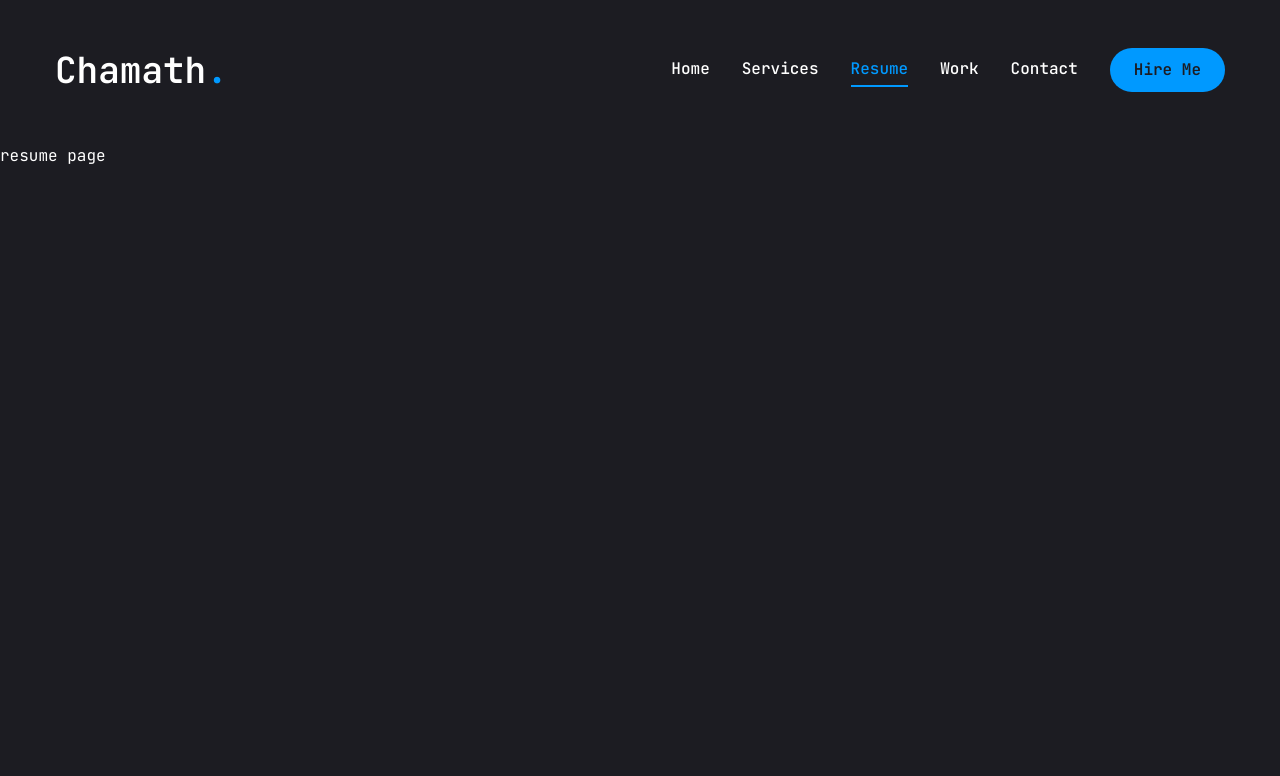
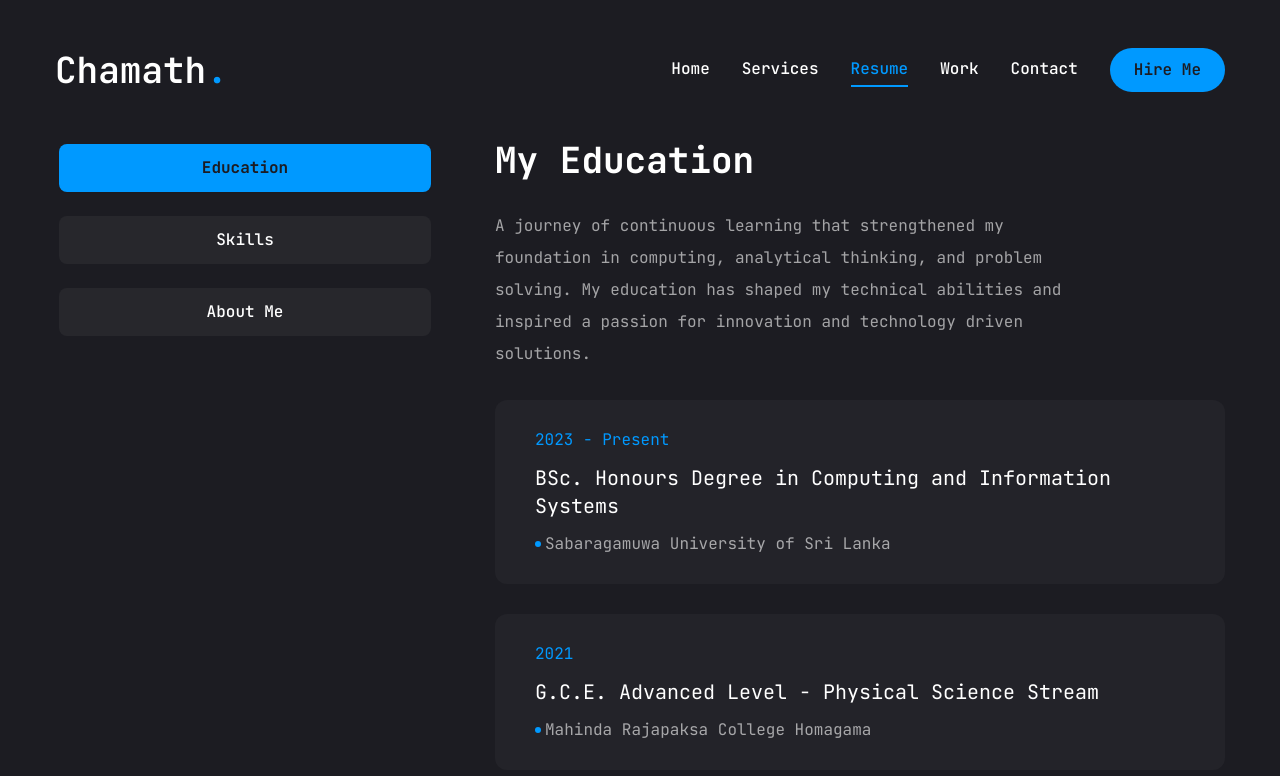
Before and after one commit to CPdanthanarayana/Portfolio, a Next.js app: page /resume in a window 1280 px wide. Shown: the top 776 px of the page. Built offline with nearby package versions, Linux system fonts and the light colour scheme.

Commit message:
Setup Resume page with using frame motions, icons, tabs and scroll area.

```diff
--- a/app/resume/page.jsx
+++ b/app/resume/page.jsx
@@ -1,7 +1,242 @@
+"use client";
+
+import {
+  FaHtml5,
+  FaCss3,
+  FaJs,
+  FaReact,
+  FaFigma,
+  FaNodeJs,
+  FaLaravel,
+} from "react-icons/fa";
+import { SiDjango } from "react-icons/si";
+
+import { SiTailwindcss, SiNextdotjs } from "react-icons/si";
+
+//about data
+const about = {
+  title: "About Me",
+  description:
+    "Motivated and detail-oriented Full-Stack Developer and Software Engineering undergraduate with hands on experience in developing dynamic web and mobile applications. Skilled in Java, JavaScript, Node.js, React, PHP, MySQL, and Flutter with Firebase, with a strong foundation in object-oriented programming and database management. Passionate about building efficient, scalable solutions that enhance user experience and address real-world challenges. Eager to contribute to innovative projects and continuously expand technical expertise in global software development environments.",
+  info: [
+    {
+      fieldName: "Name",
+      fieldValue: "Chamath Danthanarayana",
+    },
+    {
+      fieldName: "Phone",
+      fieldValue: "(+94) 76 688 7096",
+    },
+    {
+      fieldName: "Location",
+      fieldValue: "Colombo, Sri Lanka",
+    },
+    {
+      fieldName: "Email",
+      fieldValue: "dcpoorna887@gmail.com",
+    },
+    {
+      fieldName: "Languages",
+      fieldValue: "English, Sinhala",
+    },
+  ],
+};
+
+//education data
+const education = {
+  icon: "/assets/resume/cap.svg",
+  title: "My Education",
+  description:
+    "A journey of continuous learning that strengthened my foundation in computing, analytical thinking, and problem solving. My education has shaped my technical abilities and inspired a passion for innovation and technology driven solutions.",
+
+  items: [
+    {
+      institute: "Sabaragamuwa University of Sri Lanka",
+      degree: "BSc. Honours Degree in Computing and Information Systems",
+      duration: "2023 - Present",
+    },
+    {
+      institute: "Mahinda Rajapaksa College Homagama",
+      degree: "G.C.E. Advanced Level - Physical Science Stream",
+      duration: "2021",
+    },
+  ],
+};
+
+//skills data
+const skills = {
+  icon: "/assets/resume/skills.svg",
+  title: "My Skills",
+  description:
+    "Here are some of the technologies and tools I have worked with:",
+
+  skillList: [
+    {
+      icon: <FaHtml5 />,
+      name: "HTML",
+    },
+    {
+      icon: <FaCss3 />,
+      name: "CSS",
+    },
+    {
+      icon: <FaJs />,
+      name: "JavaScript",
+    },
+    {
+      icon: <FaReact />,
+      name: "React",
+    },
+    {
+      icon: <FaFigma />,
+      name: "Figma",
+    },
+    {
+      icon: <FaNodeJs />,
+      name: "Node.js",
+    },
+    {
+      icon: <SiTailwindcss />,
+      name: "Tailwind CSS",
+    },
+    {
+      icon: <SiNextdotjs />,
+      name: "Next.js",
+    },
+    {
+      icon: <FaLaravel />,
+      name: "Laravel",
+    },
+    {
+      icon: <SiDjango />,
+      name: "Django",
+    },
+  ],
+};
+
+import { Tabs, TabsList, TabsTrigger, TabsContent } from "@/components/ui/tabs";
+import {
+  Tooltip,
+  TooltipContent,
+  TooltipTrigger,
+  TooltipProvider,
+} from "@/components/ui/tooltip";
+import { ScrollArea } from "@/components/ui/scroll-area";
+import { motion } from "framer-motion";
 const Resume = () => {
   return (
-    <div>resume page</div>
-  )
-}
+    <motion.div
+      initial={{ opacity: 0 }}
+      animate={{
+        opacity: 1,
+        transition: { delay: 2, duration: 0.4, ease: "easeIn" },
+      }}
+      className="min-h-[80vh] flex items-center justify-center py-12 xl:py-0"
+    >
+      <div className="container mx-auto">
+        <Tabs
+          defaultValue="education"
+          className="flex flex-col xl:flex-row gap-[60px]"
+        >
+          <TabsList className="flex flex-col w-full max-w-[380px] mx-auto xl:mx-0 gap-6">
+            <TabsTrigger value="education">Education</TabsTrigger>
+            <TabsTrigger value="skills">Skills</TabsTrigger>
+            <TabsTrigger value="about">About Me</TabsTrigger>
+          </TabsList>
+          {/* content */}
+          <div className="min-h-[70vh] w-full">
+            {/* education */}
+            <TabsContent value="education" className="w-full">
+              <div className="flex flex-col gap-[30px] text-center xl:text-left">
+                <h3 className="text-4xl font-bold">{education.title}</h3>
+                <p className="max-w-[600px] text-white/60 mx-auto xl:mx-0">
+                  {education.description}
+                </p>
 
-export default Resume
+                <ScrollArea className="h-[400px] ">
+                  <ul className="grid grid-cols-1 gap-[30px]">
+                    {education.items.map((item, index) => (
+                      <li
+                        key={index}
+                        className="bg-[#232329] py-6 px-10 rounded-xl flex flex-col justify-center items-start gap-2"
+                      >
+                        <span className="text-accent">{item.duration}</span>
+
+                        <h3 className="text-xl text-left">{item.degree}</h3>
+
+                        {/* dot + institute */}
+                        <p className="text-white/60 break-words flex items-center gap-1">
+                          <span className="w-[6px] h-[6px] rounded-full bg-accent inline-block"></span>
+                          {item.institute}
+                        </p>
+                      </li>
+                    ))}
+                  </ul>
+                </ScrollArea>
+              </div>
+            </TabsContent>
+
+            {/* skills */}
+            <TabsContent value="skills" className="w-full h-full">
+              <div className="flex flex-col gap-[30px]">
+                <div className="flex flex-col gap-[30px] text-center xl:text-left">
+                  <h3 className="text-4xl font-bold">{skills.title}</h3>
+                  <p className="max-w-[600px] text-white/60 mx-auto xl:mx-0">
+                    {skills.description}
+                  </p>
+                </div>
+                <ul className="grid grid-cols-2 sm:grid-cols-3 md:grid-cols-4 gap-4 xl:gap-[30px]">
+                  {skills.skillList.map((skill, index) => {
+                    return (
+                      <li key={index}>
+                        <TooltipProvider delayDuration={100}>
+                          <Tooltip>
+                            <TooltipTrigger className="w-full h-[150px] bg-[#232329] rounded-xl flex items-center justify-center group">
+                              <div className="text-6xl group-hover:text-accent transition-all duration-300 ">
+                                {skill.icon}
+                              </div>
+                            </TooltipTrigger>
+                            <TooltipContent>
+                              <p className="capitalize">{skill.name}</p>
+                            </TooltipContent>
+                          </Tooltip>
+                        </TooltipProvider>
+                      </li>
+                    );
+                  })}
+                </ul>
+              </div>
+            </TabsContent>
+
+            {/* about */}
+            <TabsContent
+              value="about"
+              className="w-full text-center xl:text-left"
+            >
+              <div className="flex flex-col gap-[30px]">
+                <h3 className="text-4xl font-bold">{about.title}</h3>
+                <p className="max-w-[600px] text-white/60 mx-auto xl:mx-0">
+                  {about.description}
+                </p>
+                <ul className="max-w-[620px] mx-auto xl:mx-0 ">
+                  {about.info.map((item, index) => (
+                    <li key={index} className="flex text-left gap-2 flex-wrap py-3">
+                      <span className="text-white/60 min-w-[90px] sm:min-w-[110px] inline-block">
+                        {item.fieldName}:
+                      </span>
+                      <span className="text-xl text-white break-words">
+                        {item.fieldValue}
+                      </span>
+                    </li>
+                  ))}
+                </ul>
+              </div>
+            </TabsContent>
+          </div>
+        </Tabs>
+      </div>
+    </motion.div>
+  );
+};
+
+export default Resume;
--- a/components/ui/scroll-area.jsx
+++ b/components/ui/scroll-area.jsx
@@ -43,7 +43,7 @@ function ScrollBar({
       {...props}>
       <ScrollAreaPrimitive.ScrollAreaThumb
         data-slot="scroll-area-thumb"
-        className="bg-border relative flex-1 rounded-full" />
+        className="bg-border relative flex-1 rounded-full bg-accent" />
     </ScrollAreaPrimitive.ScrollAreaScrollbar>
   );
 }
--- a/components/ui/tabs.jsx
+++ b/components/ui/tabs.jsx
@@ -1,62 +1,54 @@
-"use client"
+"use client";
 
-import * as React from "react"
-import * as TabsPrimitive from "@radix-ui/react-tabs"
+import * as React from "react";
+import * as TabsPrimitive from "@radix-ui/react-tabs";
 
-import { cn } from "@/lib/utils"
+import { cn } from "@/lib/utils";
 
-function Tabs({
-  className,
-  ...props
-}) {
+function Tabs({ className, ...props }) {
   return (
     <TabsPrimitive.Root
       data-slot="tabs"
       className={cn("flex flex-col gap-2", className)}
-      {...props} />
+      {...props}
+    />
   );
 }
 
-function TabsList({
-  className,
-  ...props
-}) {
+function TabsList({ className, ...props }) {
   return (
     <TabsPrimitive.List
       data-slot="tabs-list"
       className={cn(
-        "bg-muted text-muted-foreground inline-flex h-9 w-fit items-center justify-center rounded-lg p-[3px]",
+        "inline-flex h-auto rounded-md p-1 text-primary",
         className
       )}
-      {...props} />
+      {...props}
+    />
   );
 }
 
-function TabsTrigger({
-  className,
-  ...props
-}) {
+function TabsTrigger({ className, ...props }) {
   return (
     <TabsPrimitive.Trigger
       data-slot="tabs-trigger"
       className={cn(
-        "data-[state=active]:bg-background dark:data-[state=active]:text-foreground focus-visible:border-ring focus-visible:ring-ring/50 focus-visible:outline-ring dark:data-[state=active]:border-input dark:data-[state=active]:bg-input/30 text-foreground dark:text-muted-foreground inline-flex h-[calc(100%-1px)] flex-1 items-center justify-center gap-1.5 rounded-md border border-transparent px-2 py-1 text-sm font-medium whitespace-nowrap transition-[color,box-shadow] focus-visible:ring-[3px] focus-visible:outline-1 disabled:pointer-events-none disabled:opacity-50 data-[state=active]:shadow-sm [&_svg]:pointer-events-none [&_svg]:shrink-0 [&_svg:not([class*='size-'])]:size-4",
+        "inline-flex items-center w-full bg-[#27272c] justify-center whitespace-nowrap text-white rounded-lg p-3 text-base font-medium ring-offset-white transition-all disabled:pointer-events-none disabled:opacity-50 data-[state=active]:bg-accent data-[state=active]:text-primary data-[state=active]:font-bold data-[state=active]:shadow-sm",
         className
       )}
-      {...props} />
+      {...props}
+    />
   );
 }
 
-function TabsContent({
-  className,
-  ...props
-}) {
+function TabsContent({ className, ...props }) {
   return (
     <TabsPrimitive.Content
       data-slot="tabs-content"
-      className={cn("flex-1 outline-none", className)}
-      {...props} />
+      className={cn("min-h-[480px] flex-1 outline-none", className)}
+      {...props}
+    />
   );
 }
 
-export { Tabs, TabsList, TabsTrigger, TabsContent }
+export { Tabs, TabsList, TabsTrigger, TabsContent };
```
